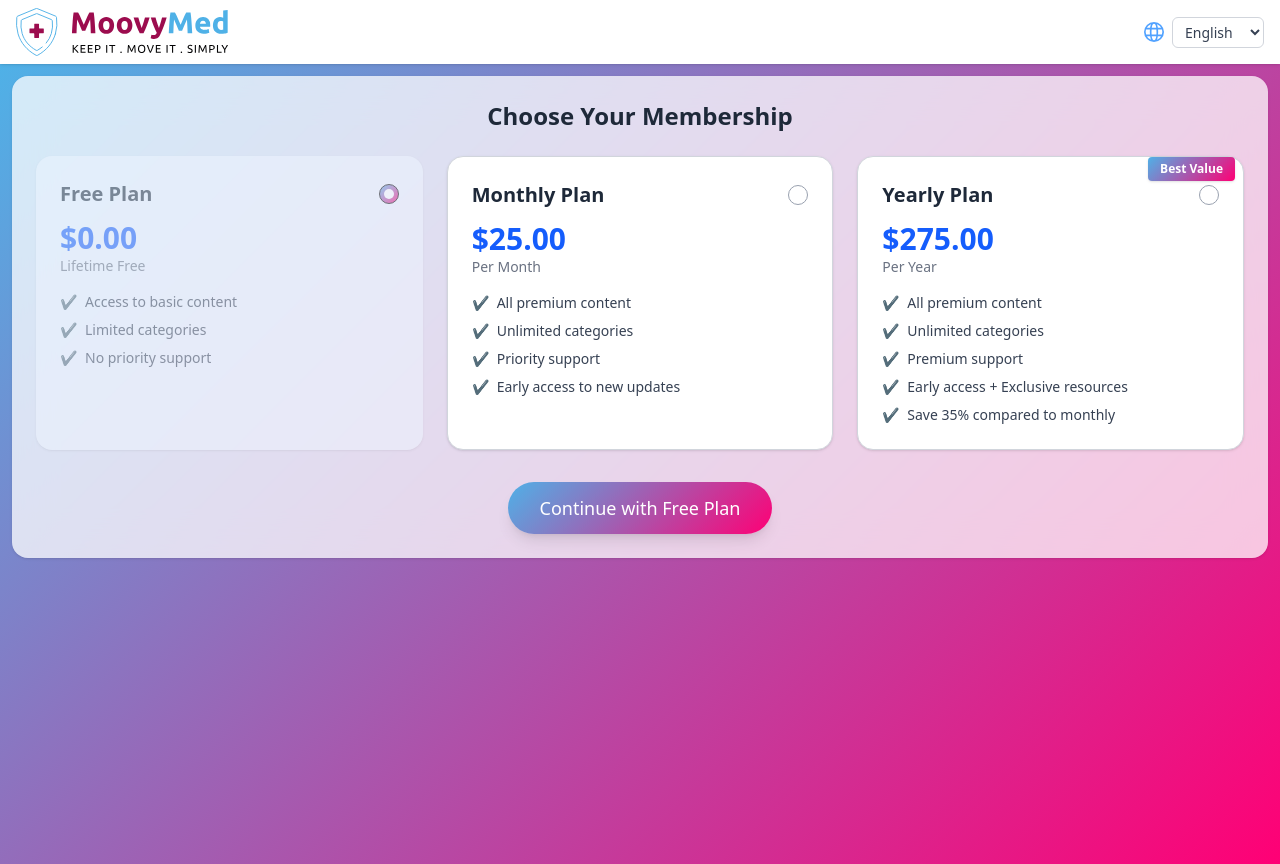
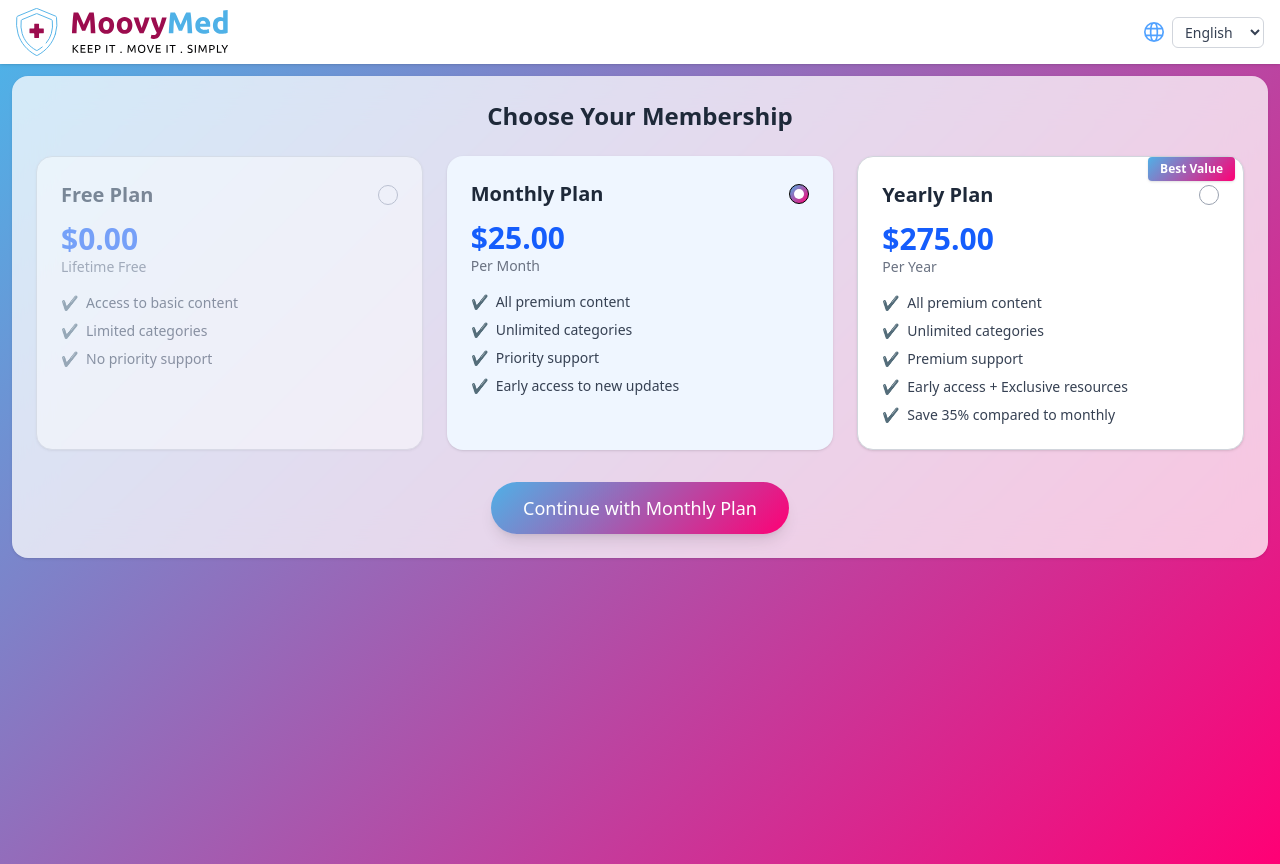
Before and after one commit to GopalSaini0407/moovymed-portal-new-final, a React (Vite) app: page /membership in a window 1280 px wide. Built offline with nearby package versions, Linux system fonts and the light colour scheme; sample sign-in values are in the browser's storage.

Commit message:
add plan language and remove some issue

```diff
--- a/public/locales/de/translation.json
+++ b/public/locales/de/translation.json
@@ -476,8 +476,73 @@
                   "cancel": "Abbrechen",
                   "confirm": "Ja, löschen",
                   "deleting": "Wird gelöscht..."
-                }
+                },
 
+                  "membership": {
+                    "free": {
+                      "title": "Kostenlose Mitgliedschaft",
+                      "description": "Aktualisieren Sie die Mitgliedschaft, um alle Funktionen zu nutzen",
+                      "button": "Upgrade"
+                    },
+                    "monthly": {
+                      "title": "Professionell Monatlich",
+                      "expiryDaysLabel": "Tage bis Ablauf",
+                      "purchaseDateLabel": "Kaufdatum",
+                      "expiryDateLabel": "Ablaufdatum",
+                      "renewButton": "erneuern"
+                    },
+                    "yearly": {
+                      "title": "Professionell Jährlich",
+                      "expiryDaysLabel": "Tage bis Ablauf",
+                      "purchaseDateLabel": "Kaufdatum",
+                      "expiryDateLabel": "Ablaufdatum",
+                      "renewButton": "erneuern"
+                    }
+                  },
+
+
+                    "membershipPlans": {
+                      "free": {
+                        "title": "Kostenloser Plan",
+                        "price": "0,00 $",
+                        "duration": "Lebenslang Kostenlos",
+                        "features": [
+                          "Zugang zu Basisinhalten",
+                          "Begrenzte Kategorien",
+                          "Keine Prioritätsunterstützung"
+                        ],
+                        "continueButton": "Weiter mit kostenlosem Plan"
+                      },
+                      "monthly": {
+                        "title": "Monatlicher Plan",
+                        "price": "25,00 $",
+                        "duration": "Pro Monat",
+                        "features": [
+                          "Alle Premium-Inhalte",
+                          "Unbegrenzte Kategorien",
+                          "Prioritätsunterstützung",
+                          "Früher Zugriff auf neue Updates"
+                        ],
+                        "continueButton": "Weiter mit monatlichem Plan"
+                      },
+                      "yearly": {
+                        "title": "Jährlicher Plan",
+                        "price": "275,00 $",
+                        "duration": "Pro Jahr",
+                        "features": [
+                          "Alle Premium-Inhalte",
+                          "Unbegrenzte Kategorien",
+                          "Premium-Unterstützung",
+                          "Früher Zugriff + Exklusive Ressourcen",
+                          "35 % sparen im Vergleich zum monatlichen Plan"
+                        ],
+                        "badge": "Bestes Angebot",
+                        "continueButton": "Weiter mit jährlichem Plan"
+                      }
+                    },
+                    "membershipTitle": {
+                      "chooseMembership": "Wählen Sie Ihre Mitgliedschaft"
+                    }
 
 
 
--- a/public/locales/en/translation.json
+++ b/public/locales/en/translation.json
@@ -481,8 +481,73 @@
                 "cancel": "Cancel",
                 "confirm": "Yes, Delete",
                 "deleting": "Deleting..."
-              }
+              },
 
+
+                "membership": {
+                  "free": {
+                    "title": "Free Membership",
+                    "description": "Upgrade membership to use all features",
+                    "button": "Upgrade"
+                  },
+                  "monthly": {
+                    "title": "Professional Monthly",
+                    "expiryDaysLabel": "Expiry Days",
+                    "purchaseDateLabel": "Date of Purchase",
+                    "expiryDateLabel": "Expiry Date",
+                    "renewButton": "Renew"
+                  },
+                  "yearly": {
+                    "title": "Professional Yearly",
+                    "expiryDaysLabel": "Expiry Days",
+                    "purchaseDateLabel": "Date of Purchase",
+                    "expiryDateLabel": "Expiry Date",
+                    "renewButton": "Renew"
+                  }
+                },
+
+                  "membershipPlans": {
+                    "free": {
+                      "title": "Free Plan",
+                      "price": "$0.00",
+                      "duration": "Lifetime Free",
+                      "features": [
+                        "Access to basic content",
+                        "Limited categories",
+                        "No priority support"
+                      ],
+                      "continueButton": "Continue with Free Plan"
+                    },
+                    "monthly": {
+                      "title": "Monthly Plan",
+                      "price": "$25.00",
+                      "duration": "Per Month",
+                      "features": [
+                        "All premium content",
+                        "Unlimited categories",
+                        "Priority support",
+                        "Early access to new updates"
+                      ],
+                      "continueButton": "Continue with Monthly Plan"
+                    },
+                    "yearly": {
+                      "title": "Yearly Plan",
+                      "price": "$275.00",
+                      "duration": "Per Year",
+                      "features": [
+                        "All premium content",
+                        "Unlimited categories",
+                        "Premium support",
+                        "Early access + Exclusive resources",
+                        "Save 35% compared to monthly"
+                      ],
+                      "badge": "Best Value",
+                      "continueButton": "Continue with Yearly Plan"
+                    }
+                  },
+                  "membershipTitle": {
+                    "chooseMembership": "Choose Your Membership"
+                  }
 
 
 
--- a/src/components/MembershipPlan.jsx
+++ b/src/components/MembershipPlan.jsx
@@ -1,64 +1,29 @@
 import React, { useState } from "react";
 import { useNavigate } from "react-router-dom";
 import AuthNavbar from "./navbar/AuthNavbar";
+import { useTranslation } from "react-i18next";
+
 const MembershipPlan = () => {
-  const [selectedPlan, setSelectedPlan] = useState("free");
+  const initialPlan = localStorage.getItem("token") ? "monthly" : "free";
 
-  const token=localStorage.getItem('token');
-  const navigate=useNavigate();
-  const plans = [
-    {
-      id: "free",
-      title: "Free Plan",
-      price: "$0.00",
-      duration: "Lifetime Free",
-      features: [
-        "Access to basic content",
-        "Limited categories",
-        "No priority support",
-      ],
-    },
-    {
-      id: "monthly",
-      title: "Monthly Plan",
-      price: "$25.00",
-      duration: "Per Month",
-      features: [
-        "All premium content",
-        "Unlimited categories",
-        "Priority support",
-        "Early access to new updates",
-      ],
-    },
-    {
-      id: "yearly",
-      title: "Yearly Plan",
-      price: "$275.00",
-      duration: "Per Year",
-      features: [
-        "All premium content",
-        "Unlimited categories",
-        "Premium support",
-        "Early access + Exclusive resources",
-        "Save 35% compared to monthly",
-      ],
-    },
-  ];
+  const [selectedPlan, setSelectedPlan] = useState(initialPlan);
 
-  const handleSelectPlan = (plan) => {
-    setSelectedPlan(plan);
+  const token = localStorage.getItem("token");
+  const navigate = useNavigate();
+  const { t } = useTranslation();
+
+  const plans = ["free", "monthly", "yearly"];
+
+  const handleSelectPlan = (planId) => setSelectedPlan(planId);
+
+  const handleNavigate = () => {
+    if (token) navigate("/");
+    else navigate("/login");
   };
-  const handleNavigate=()=>{
-    if(token){
-        navigate("/");
-    }else{
-        navigate('/login');
-    }
-  }
 
   return (
     <>
-    <AuthNavbar/>
+      <AuthNavbar />
       <div
         id="main-content"
         className="min-h-screen w-full flex flex-col legal-page p-3"
@@ -68,93 +33,103 @@ const MembershipPlan = () => {
         }}
       >
         <div
-        className="bg-white rounded-2xl shadow-sm p-6 "
+          className="bg-white rounded-2xl shadow-sm p-6"
           style={{
             backdropFilter: "blur(20px)",
             backgroundColor: "rgba(255, 255, 255, 0.75)",
           }}
         >
+          {/* Heading */}
           <h2 className="text-2xl font-bold text-center text-gray-800 mb-6">
-          Choose Your Membership
+            {t("membershipTitle.chooseMembership")}
           </h2>
 
+          {/* Plans */}
           <div className="grid grid-cols-1 md:grid-cols-3 gap-6">
-          {plans.map((plan) => (
+            {plans.map((planId) => {
+              const plan = t(`membershipPlans.${planId}`, { returnObjects: true }) || {};
+
+              return (
                 <label
-              key={plan.id}
+                  key={planId}
                   className={`border rounded-2xl p-6 shadow relative transition-all ${
-                selectedPlan === plan.id
+                    selectedPlan === planId
                       ? "border-none bg-blue-50"
                       : "border-gray-300 bg-white"
-              } ${token && plan.id === "free" ? "opacity-50 pointer-events-none cursor-not-allowed" : "cursor-pointer"}`}
-
+                  } ${
+                    token && planId === "free"
+                      ? "opacity-50 pointer-events-none cursor-not-allowed"
+                      : "cursor-pointer"
+                  }`}
                 >
-              {/* ⭐ YEARLY BADGE */}
-              {plan.id === "yearly" && (
-                <div className="absolute top-0 right-2 text-white px-3 py-1 text-xs font-semibold rounded shadow"
+                  {/* Badge */}
+                  {planId === "yearly" && plan.badge && (
+                    <div
+                      className="absolute top-0 right-2 text-white px-3 py-1 text-xs font-semibold rounded shadow"
                       style={{
                         background:
                           "linear-gradient(135deg, rgba(79, 177, 231, 1) 0%, rgba(255, 0, 117, 1) 100%)",
                       }}
                     >
-             Best Value
+                      {plan.badge}
                     </div>
                   )}
 
                   <input
                     type="radio"
                     name="membership"
-                value={plan.id}
-                checked={selectedPlan === plan.id}
-                disabled={token && plan.id === "free"}
-                onChange={() => handleSelectPlan(plan.id)}
+                    value={planId}
+                    checked={selectedPlan === planId}
+                    disabled={token && planId === "free"}
+                    onChange={() => handleSelectPlan(planId)}
                     className="hidden"
                   />
 
+                  {/* Plan Header */}
                   <div className="flex justify-between items-center mb-3">
-                <h3 className="text-xl font-semibold text-gray-800">
-                  {plan.title}
-                </h3>
-
+                    <h3 className="text-xl font-semibold text-gray-800">{plan.title}</h3>
                     <div
                       className={`w-5 h-5 rounded-full border flex items-center justify-center ${
-                    selectedPlan === plan.id
+                        selectedPlan === planId
                           ? "bg-[linear-gradient(135deg,rgba(79,177,231,1)_0%,rgba(255,0,117,1)_100%)]"
                           : "border-gray-400"
                       }`}
-
                     >
-                  {selectedPlan === plan.id && (
+                      {selectedPlan === planId && (
                         <div className="w-2.5 h-2.5 bg-white rounded-full"></div>
                       )}
                     </div>
                   </div>
 
+                  {/* Price & Duration */}
                   <p className="text-3xl font-bold text-blue-600">{plan.price}</p>
                   <p className="text-sm text-gray-500 mb-4">{plan.duration}</p>
 
+                  {/* Features */}
                   <ul className="text-sm text-gray-700 space-y-2">
-                {plan.features.map((feature, index) => (
-                  <li key={index} className="flex items-center gap-2">
+                    {(plan.features || []).map((feature, idx) => (
+                      <li key={idx} className="flex items-center gap-2">
                         <span className="text-blue-500">✔</span> {feature}
                       </li>
                     ))}
                   </ul>
                 </label>
-          ))}
+              );
+            })}
           </div>
 
+          {/* Continue Button */}
           <div className="mt-8 text-center">
             <button
               onClick={handleNavigate}
-          className="px-8 py-3 bg-[linear-gradient(135deg,rgba(79,177,231,1)_0%,rgba(255,0,117,1)_100%)] text-white rounded-full text-lg shadow-lg hover:bg-blue-700 transition">
-            Continue with {plans.find((p) => p.id === selectedPlan)?.title}
+              className="px-8 py-3 bg-[linear-gradient(135deg,rgba(79,177,231,1)_0%,rgba(255,0,117,1)_100%)] text-white rounded-full text-lg shadow-lg hover:bg-blue-700 transition"
+            >
+              {t(`membershipPlans.${selectedPlan}.continueButton`)}
             </button>
           </div>
         </div>
       </div>
     </>
-
   );
 };
 
```
Also changed, not shown: src/components/PlanNotification.jsx (+36 -43 lines). Lines whose indentation alone changed are shown as unchanged.
